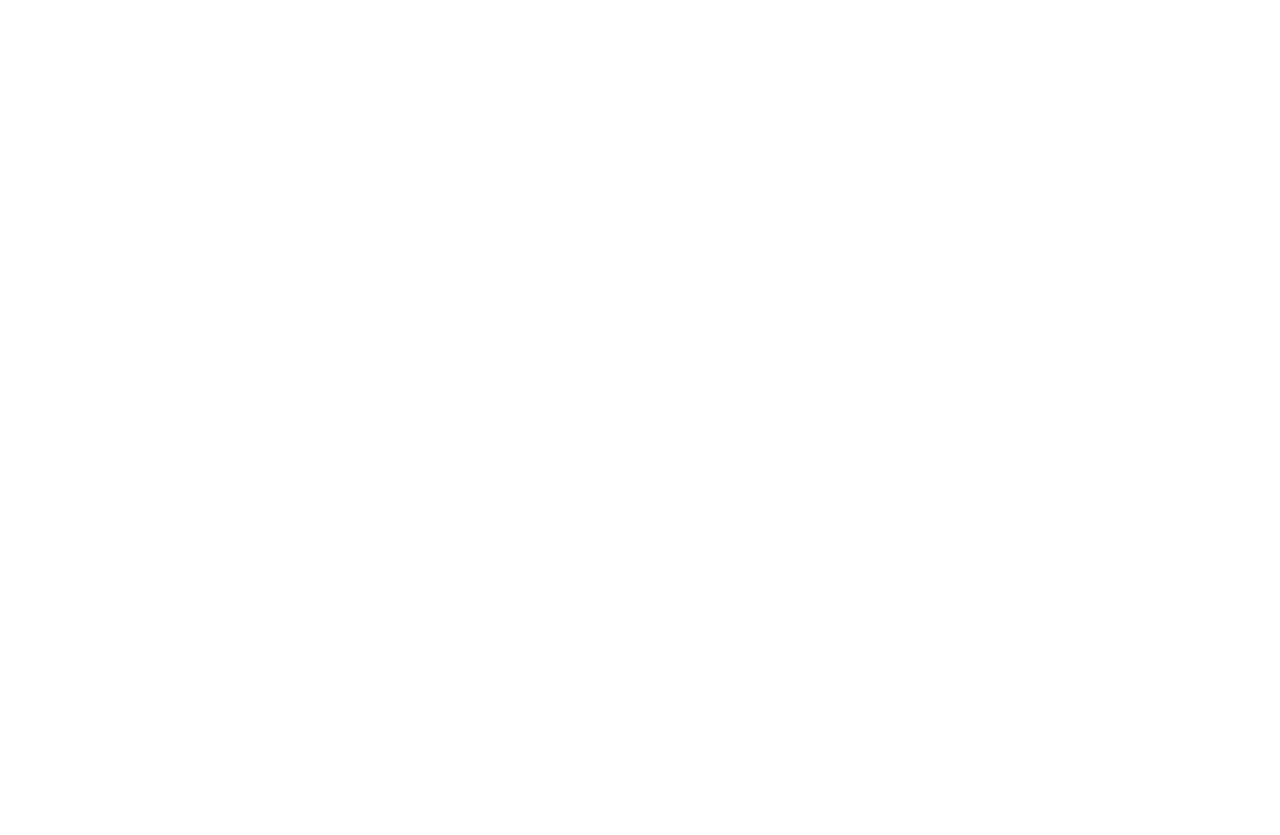
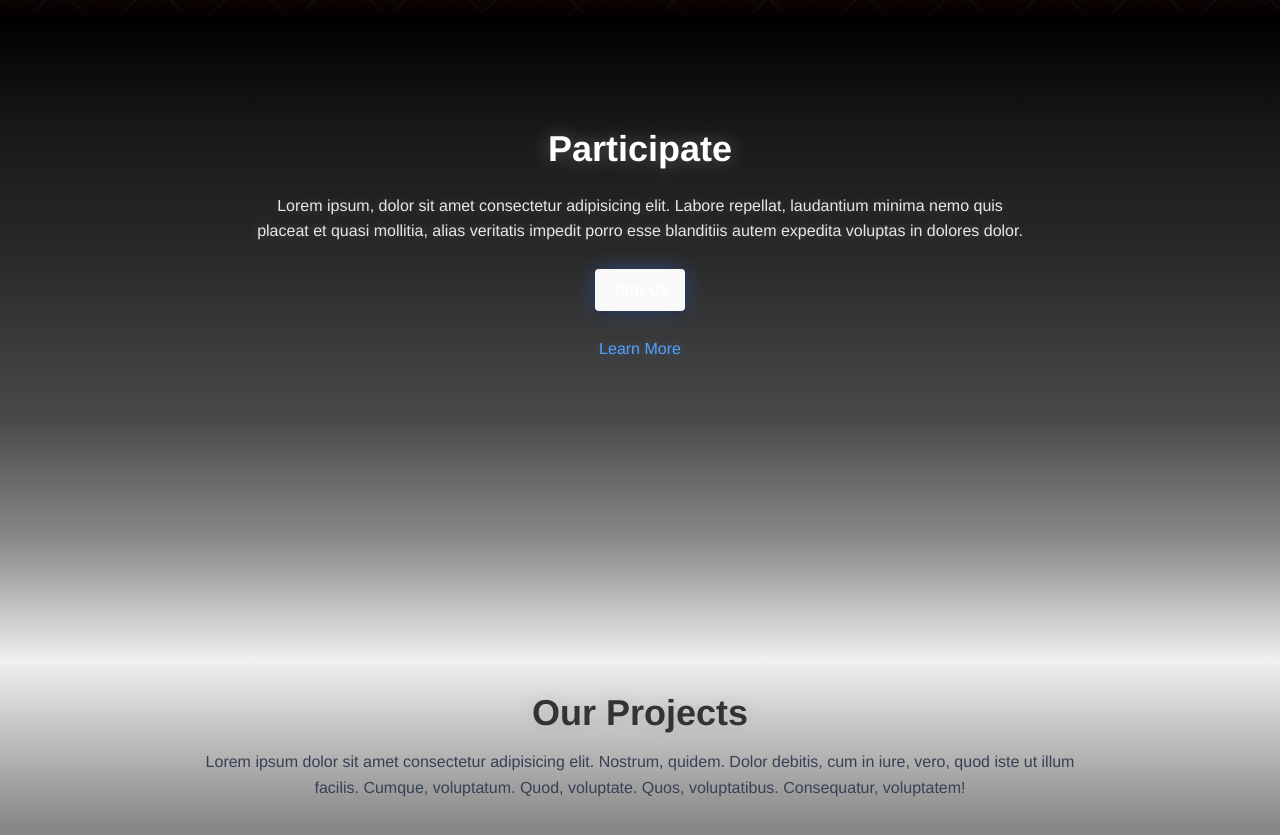
Before and after one commit to Ftsos/auag-site, a React (Vite) app: page / in a window 1280 px wide. Shown: the part 1962-2797 px from the top of the page. Before the commit the page ends 1823 px from the top, so only its background shows below. Built offline with nearby package versions, Linux system fonts and the light colour scheme.

Commit message:
feat: add Get Involved Students and Projects sections, update Navbar links, and enhance Get Involved styles

```diff
--- a/src/App.tsx
+++ b/src/App.tsx
@@ -4,6 +4,8 @@ import { CompanyLogosSection } from './components/CompanyLogosSection';
 import './App.css';
 import Navbar from './components/Navbar';
 import GetInvolved from './components/GetInvolved';
+import GetInvolvedStudents from './components/GetInvolvedStudents';
+import Projects from './components/Projects';
 
 function App() {
   return (
@@ -14,6 +16,8 @@ function App() {
         <MainText />
         <CompanyLogosSection />
         <GetInvolved />
+        <GetInvolvedStudents />
+        <Projects />
       </div>
     </div>
   );
--- a/src/components/GetInvolved.tsx
+++ b/src/components/GetInvolved.tsx
@@ -1,7 +1,19 @@
-import { FlowingLines } from './FlowingLines'; // Make sure the path is correct
-import '../styles/GetInvolved.css'
+import React, { useState } from 'react';
+import { FlowingLines } from './FlowingLines';
+import '../styles/GetInvolved.css';
 
-const GetInvolved: React.FC = () => (
+const GetInvolved: React.FC = () => {
+    const [buttonPressed, setButtonPressed] = useState(false);
+
+    const handleMouseDown = () => {
+        setButtonPressed(true);
+    };
+
+    const handleMouseUp = () => {
+        setButtonPressed(false);
+    };
+
+    return (
         <section
             id="get-involved-alumni"
             className="min-h-screen w-screen flex flex-col justify-center items-center text-white p-0 relative"
@@ -11,18 +23,22 @@ const GetInvolved: React.FC = () => (
                 <h2 className="text-4xl font-bold mb-6 text-shadow-glow">Get Involved</h2>
                 <p className="max-w-3xl text-center mb-8">
                     Lorem ipsum, dolor sit amet consectetur adipisicing elit. Labore repellat, laudantium minima nemo quis placeat et quasi mollitia, alias veritatis impedit porro esse blanditiis autem expedita voluptas in dolores dolor.
-
                     <br /><br />
-
-                <button className="bg-red-600 hover:bg-white text-white font-bold py-2 px-4 rounded">
+                    <button
+                        className={`font-bold py-2 px-4 rounded transition-all duration-300 transform hover:scale-110 ${buttonPressed ? 'bg-white text-red-600' : 'bg-red-600 text-white'}`}
+                        onMouseDown={handleMouseDown}
+                        onMouseUp={handleMouseUp}
+                        // For a better user experience on mobile, also handle mouseleave
+                        onMouseLeave={handleMouseUp}
+                    >
                         Alumni Form
                     </button>
-
                     <br /><br />
                     <a href="#">Learn More</a>
                 </p>
             </div>
         </section>
     );
+};
 
 export default GetInvolved;
--- /dev/null
+++ b/src/components/GetInvolvedStudents.tsx
@@ -0,0 +1,56 @@
+import React from "react";
+import { useState } from "react";
+import { FlowingLines } from "./FlowingLines";
+import "../styles/GetInvolved.css";
+
+const GetInvolvedStudents: React.FC = () => {
+    const [buttonPressed, setButtonPressed] = useState(false);
+
+    const handleMouseDown = () => {
+        setButtonPressed(true);
+    };
+
+    const handleMouseUp = () => {
+        setButtonPressed(false);
+    };
+
+    return (
+        <section
+            id="get-involved-students"
+            className="min-h-screen w-screen flex flex-col justify-center items-center p-0 relative"
+            style={{
+                background: 'linear-gradient(to bottom, transparent 0%, transparent 10%, #000000 20%, #0a0a0a 25%, #1a1a1a 35%, #2a2a2a 50%, #4a4a4a 70%, #8a8a8a 85%, #f0f0f0 100%)'
+            }}
+        >
+            <FlowingLines />
+            <div className="z-10">
+                <h2 className="text-4xl font-bold mb-6 text-white" style={{
+                    textShadow: '0 0 20px rgba(255, 255, 255, 0.3), 0 0 40px rgba(255, 255, 255, 0.1)'
+                }}>Participate</h2>
+                <p className="max-w-3xl text-center mb-8 text-gray-200" style={{
+                    textShadow: '0 0 10px rgba(255, 255, 255, 0.2)'
+                }}>
+                    Lorem ipsum, dolor sit amet consectetur adipisicing elit. Labore repellat, laudantium minima nemo quis placeat et quasi mollitia, alias veritatis impedit porro esse blanditiis autem expedita voluptas in dolores dolor.
+                    <br /><br />
+                    <button
+                        className={`font-bold py-2 px-4 rounded transition-all duration-300 transform hover:scale-110 ${buttonPressed ? "bg-gray-800 text-white" : "bg-blue-600 text-white"}`}
+                        onMouseDown={handleMouseDown}
+                        onMouseUp={handleMouseUp}
+                        onMouseLeave={handleMouseUp}
+                        style={{
+                            boxShadow: '0 0 20px rgba(59, 130, 246, 0.4), 0 4px 8px rgba(0, 0, 0, 0.3)'
+                        }}
+                    >
+                        Join Us
+                    </button>
+                    <br /><br />
+                    <a href="#" className="text-blue-400 hover:text-blue-300 transition-colors duration-300" style={{
+                        textShadow: '0 0 10px rgba(96, 165, 250, 0.3)'
+                    }}>Learn More</a>
+                </p>
+            </div>
+        </section>
+    );
+};
+
+export default GetInvolvedStudents;
--- a/src/components/Navbar.tsx
+++ b/src/components/Navbar.tsx
@@ -3,7 +3,8 @@ import React from "react";
 const navItems = [
     { text: "Home", href: "#" },
     { text: "Get Involved", href: "#get-involved-alumni" },
-    { text: "Our Projects", href: "#our-projects" },
+    { text: "Participate", href: "#get-involved-students" },
+    { text: "Our Projects", href: "#projects" },
     { text: "Upcoming Events", href: "#upcoming-events" },
     { text: "Meet Our Team", href: "#meet-our-team" }
 ];
--- /dev/null
+++ b/src/components/Projects.tsx
@@ -0,0 +1,53 @@
+import React from 'react';
+import '../styles/Projects.css';
+
+const Projects: React.FC = () => {
+  return (
+    <section
+      id="projects"
+      className="min-h-screen w-screen flex flex-col items-center p-8 relative"
+      style={{
+        background: 'linear-gradient(to top, #000000 0%, #1a1a1a 20%, #4a4a4a 50%, #8a8a8a 80%, #f0f0f0 100%)'
+      }}
+    >
+      <div className="z-10 text-center mb-12">
+        <h2 className="text-4xl font-bold mb-4" style={{
+          color: '#333',
+          textShadow: '0 0 20px rgba(0, 0, 0, 0.1), 0 0 40px rgba(0, 0, 0, 0.05)'
+        }}>Our Projects</h2>
+        <p className="max-w-4xl text-gray-700">
+          Lorem ipsum dolor sit amet consectetur adipisicing elit. Nostrum, quidem. Dolor debitis, cum in iure, vero, quod iste ut illum facilis. Cumque, voluptatum. Quod, voluptate. Quos, voluptatibus. Consequatur, voluptatem!
+        </p>
+      </div>
+
+      <div className="grid grid-cols-1 md:grid-cols-3 gap-8 w-full max-w-6xl">
+        <div className="bg-white p-6 rounded-lg shadow-lg">
+          <div className="h-48 bg-gray-200 rounded-md mb-4 flex items-center justify-center text-gray-500">
+            Image Box 1
+          </div>
+          <p className="text-gray-600">
+            Lorem ipsum dolor sit amet consectetur adipisicing elit. Labore, ducimus.
+          </p>
+        </div>
+        <div className="bg-white p-6 rounded-lg shadow-lg">
+          <div className="h-48 bg-gray-200 rounded-md mb-4 flex items-center justify-center text-gray-500">
+            Image Box 2
+          </div>
+          <p className="text-gray-600">
+            Lorem ipsum dolor sit amet consectetur adipisicing elit. Quos, voluptate.
+          </p>
+        </div>
+        <div className="bg-white p-6 rounded-lg shadow-lg">
+          <div className="h-48 bg-gray-200 rounded-md mb-4 flex items-center justify-center text-gray-500">
+            Image Box 3
+          </div>
+          <p className="text-gray-600">
+            Lorem ipsum dolor sit amet consectetur adipisicing elit. Nisi, nemo.
+          </p>
+        </div>
+      </div>
+    </section>
+  );
+};
+
+export default Projects;
--- a/src/styles/GetInvolved.css
+++ b/src/styles/GetInvolved.css
@@ -1,3 +1,7 @@
 .text-shadow-glow {
   text-shadow: 0 0 10px rgba(255, 255, 255, 0.4);
 }
+
+.text-shadow-glow-white {
+  text-shadow: 0 0 10px rgba(0, 0, 0, 0.3);
+}
--- /dev/null
+++ b/src/styles/Projects.css
@@ -0,0 +1,16 @@
+
+#projects-section {
+    transition: background-color 0.5s ease;
+  }
+
+#projects-section .text-gray-700 {
+line-height: 1.6;
+}
+
+#projects-section .bg-white {
+border: 1px solid #e0e0e0;
+}
+
+#projects-section .bg-gray-200 {
+border: 1px dashed #cccccc;
+}
```
Lines whose indentation alone changed are shown as unchanged.
